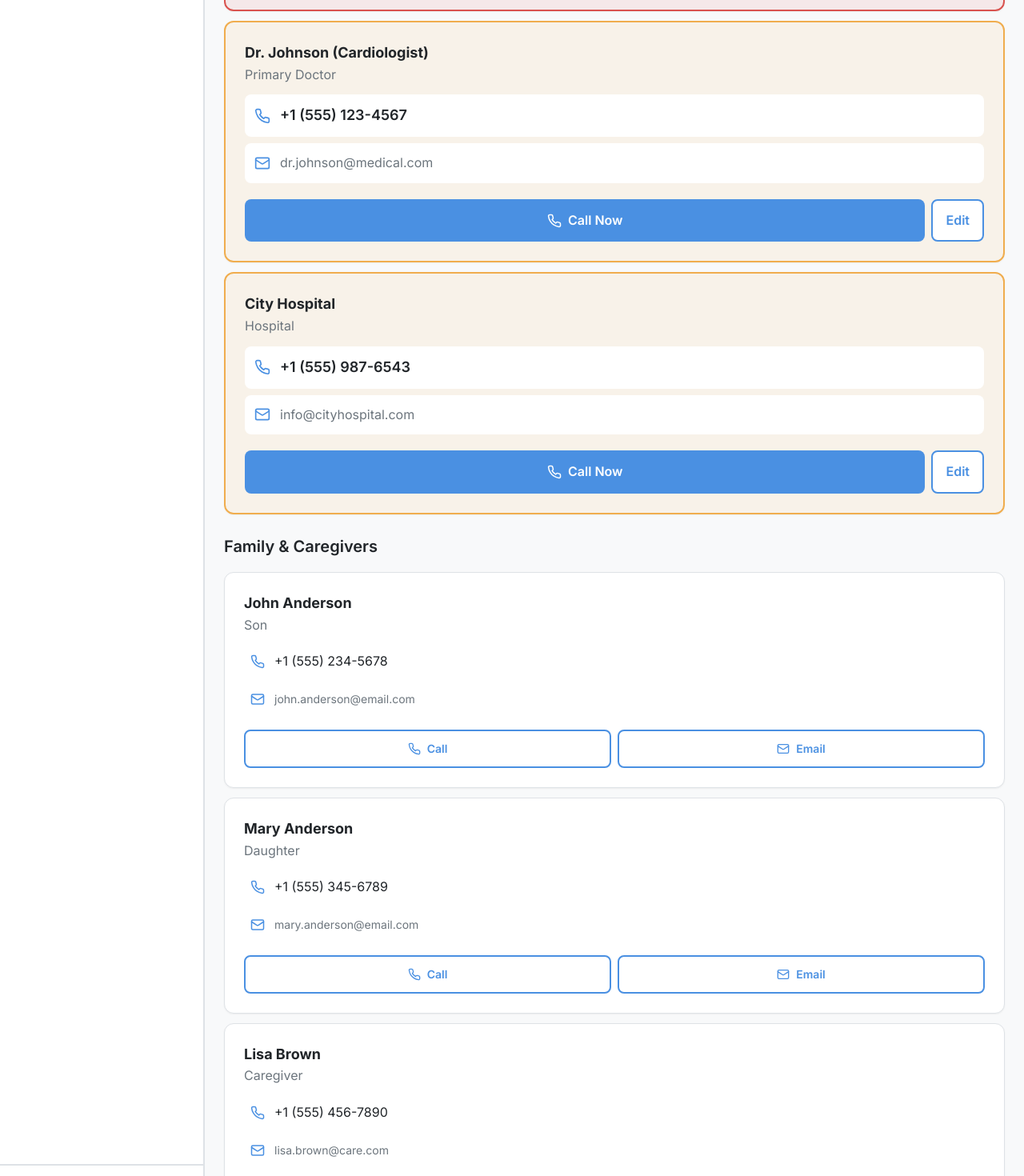
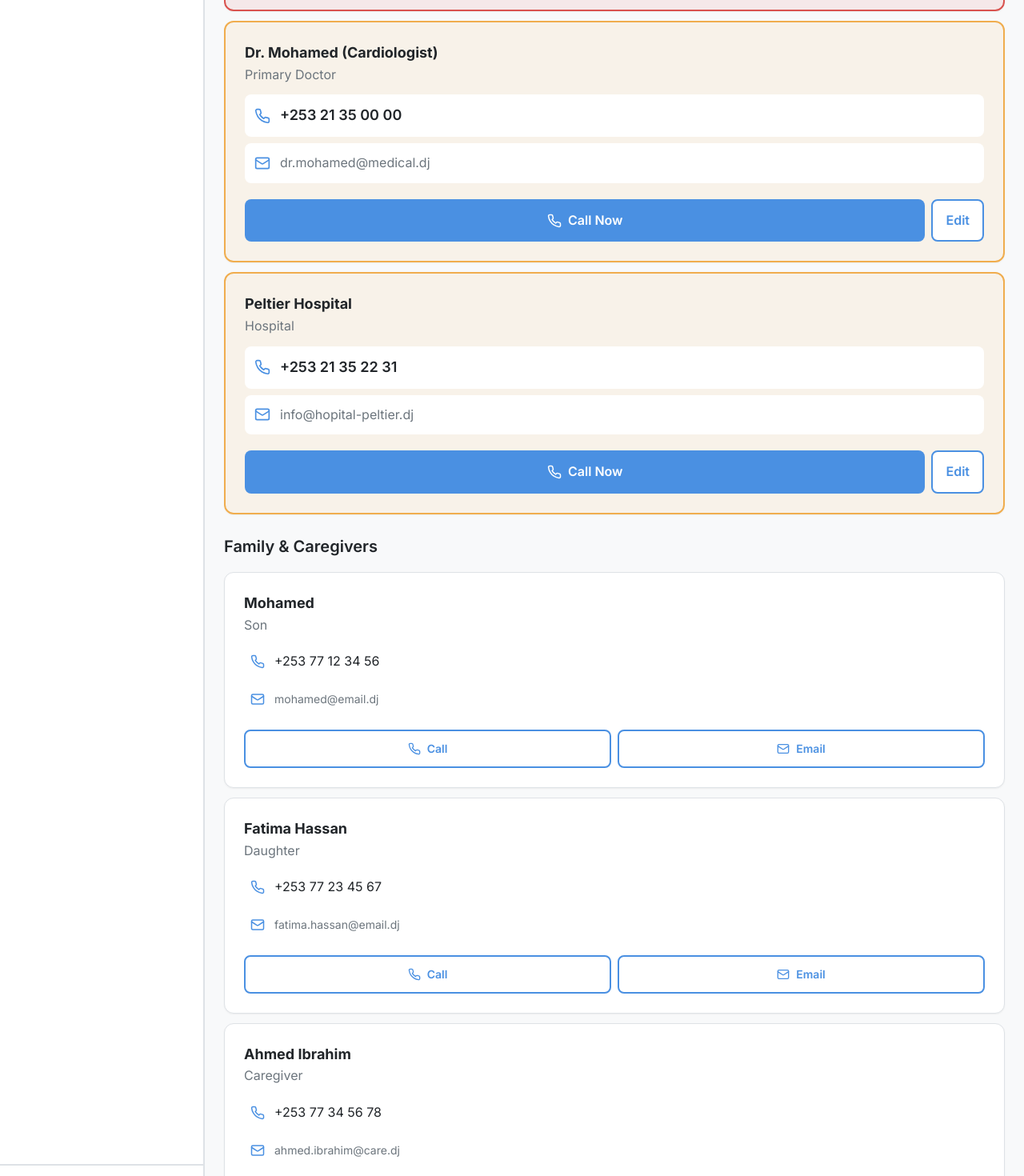
Before and after one commit to medfarahah/hellcare, a Next.js app: page /contacts in a window 1280 px wide. Shown: the part 616-2086 px from the top of the page at 80% size. Built offline with nearby package versions, Linux system fonts and the light colour scheme; sample sign-in values are in the browser's storage.

Commit message:
3th comment

```diff
--- a/src/app/advice/page.tsx
+++ b/src/app/advice/page.tsx
@@ -6,7 +6,7 @@ import { Plus, Stethoscope, Calendar, AlertCircle } from 'lucide-react'
 export default function DoctorAdvice() {
   const adviceList = [
     {
-      doctor: 'Dr. Johnson',
+      doctor: 'Dr. Mohamed',
       specialty: 'Cardiology',
       date: 'Dec 5, 2025',
       title: 'Exercise Recommendations',
@@ -15,7 +15,7 @@ export default function DoctorAdvice() {
       color: 'border-blue-200 bg-blue-50'
     },
     {
-      doctor: 'Dr. Smith',
+      doctor: 'Dr. Ali',
       specialty: 'General Practice',
       date: 'Nov 28, 2025',
       title: 'Medication Timing',
@@ -24,7 +24,7 @@ export default function DoctorAdvice() {
       color: 'border-warning bg-warning/10'
     },
     {
-      doctor: 'Dr. Williams',
+      doctor: 'Dr. Moussa',
       specialty: 'Ophthalmology',
       date: 'Nov 15, 2025',
       title: 'Eye Care Instructions',
--- a/src/app/appointments/page.tsx
+++ b/src/app/appointments/page.tsx
@@ -12,7 +12,7 @@ export default function Appointments() {
   const [showSuccess, setShowSuccess] = useState(false)
   const [appointments, setAppointments] = useState([
     {
-      doctor: 'Dr. Johnson',
+      doctor: 'Dr. Mohamed',
       specialty: 'Cardiology',
       date: 'Tomorrow, Dec 11',
       time: '10:00 AM',
@@ -21,7 +21,7 @@ export default function Appointments() {
       color: 'border-primary bg-primary-light'
     },
     {
-      doctor: 'Dr. Smith',
+      doctor: 'Dr. Ali',
       specialty: 'General Practice',
       date: 'Dec 18, 2025',
       time: '2:00 PM',
@@ -30,7 +30,7 @@ export default function Appointments() {
       color: 'border-neutral-border'
     },
     {
-      doctor: 'Dr. Williams',
+      doctor: 'Dr. Moussa',
       specialty: 'Ophthalmology',
       date: 'Dec 28, 2025',
       time: '11:30 AM',
@@ -68,7 +68,7 @@ export default function Appointments() {
   }
   const pastAppointments = [
     {
-      doctor: 'Dr. Brown',
+      doctor: 'Dr. Ali',
       specialty: 'Neurology',
       date: 'Dec 3, 2025',
       time: '9:00 AM',
@@ -111,7 +111,7 @@ export default function Appointments() {
               <div>
                 <h3 className="font-semibold text-lg">Next Appointment</h3>
                 <p className="text-neutral-textSecondary">
-                <span className="font-bold">Tomorrow</span> with Dr. Johnson at 10:00 AM
+                  <span className="font-bold">Tomorrow</span> with Dr. Mohamed at 10:00 AM
                 </p>
               </div>
             </div>
--- a/src/app/contacts/page.tsx
+++ b/src/app/contacts/page.tsx
@@ -14,18 +14,18 @@ export default function EmergencyContacts() {
       color: 'border-error bg-error/10'
     },
     {
-      name: 'Dr. Johnson (Cardiologist)',
+      name: 'Dr. Mohamed (Cardiologist)',
       relationship: 'Primary Doctor',
-      phone: '+1 (555) 123-4567',
-      email: 'dr.johnson@medical.com',
+      phone: '+253 21 35 00 00',
+      email: 'dr.mohamed@medical.dj',
       priority: 'high',
       color: 'border-warning bg-warning/10'
     },
     {
-      name: 'City Hospital',
+      name: 'Peltier Hospital',
       relationship: 'Hospital',
-      phone: '+1 (555) 987-6543',
-      email: 'info@cityhospital.com',
+      phone: '+253 21 35 22 31',
+      email: 'info@hopital-peltier.dj',
       priority: 'high',
       color: 'border-warning bg-warning/10'
     },
@@ -33,22 +33,22 @@ export default function EmergencyContacts() {
 
   const familyContacts = [
     {
-      name: 'John Anderson',
+      name: 'Mohamed',
       relationship: 'Son',
-      phone: '+1 (555) 234-5678',
-      email: 'john.anderson@email.com',
+      phone: '+253 77 12 34 56',
+      email: 'mohamed@email.dj',
     },
     {
-      name: 'Mary Anderson',
+      name: 'Fatima Hassan',
       relationship: 'Daughter',
-      phone: '+1 (555) 345-6789',
-      email: 'mary.anderson@email.com',
+      phone: '+253 77 23 45 67',
+      email: 'fatima.hassan@email.dj',
     },
     {
-      name: 'Lisa Brown',
+      name: 'Ahmed Ibrahim',
       relationship: 'Caregiver',
-      phone: '+1 (555) 456-7890',
-      email: 'lisa.brown@care.com',
+      phone: '+253 77 34 56 78',
+      email: 'ahmed.ibrahim@care.dj',
     },
   ]
 
--- a/src/app/login/page.tsx
+++ b/src/app/login/page.tsx
@@ -29,7 +29,7 @@ export default function Login() {
 
   const fillDemoCredentials = (userType: 'patient' | 'caregiver') => {
     if (userType === 'patient') {
-      setEmail('sarah@demo.com')
+      setEmail('patient@demo.com')
       setPassword('demo123')
     } else {
       setEmail('caregiver@demo.com')
@@ -156,7 +156,7 @@ export default function Login() {
                   </button>
                 </div>
                 <p className="text-sm text-neutral-textSecondary">
-                  <span className="font-semibold">Email:</span> sarah@demo.com
+                  <span className="font-semibold">Email:</span> patient@demo.com
                 </p>
                 <p className="text-sm text-neutral-textSecondary">
                   <span className="font-semibold">Password:</span> demo123
--- a/src/app/page.tsx
+++ b/src/app/page.tsx
@@ -117,7 +117,7 @@ export default function Dashboard() {
                 <Calendar className="text-white" size={28} />
               </div>
               <div className="flex-1">
-                <p className="font-bold text-lg mb-1">Dr. Johnson - Cardiology</p>
+                <p className="font-bold text-lg mb-1">Dr. Mohamed - Cardiology</p>
                 <p className="text-neutral-textSecondary mb-2">Tomorrow, Dec 11 at 10:00 AM</p>
                 <p className="text-sm text-neutral-textSecondary">City Medical Center, Room 302</p>
               </div>
--- a/src/app/profile/page.tsx
+++ b/src/app/profile/page.tsx
@@ -64,7 +64,7 @@ export default function Profile() {
                 <Phone className="text-primary" size={24} />
                 <div>
                   <p className="text-sm text-neutral-textSecondary">Phone</p>
-                  <p className="font-semibold text-lg">+1 (555) 123-4567</p>
+                  <p className="font-semibold text-lg">+253 77 12 34 56</p>
                 </div>
               </div>
 
@@ -72,7 +72,7 @@ export default function Profile() {
                 <Calendar className="text-primary" size={24} />
                 <div>
                   <p className="text-sm text-neutral-textSecondary">Date of Birth</p>
-                  <p className="font-semibold text-lg">March 15, 1950</p>
+                  <p className="font-semibold text-lg">January 15, 1955</p>
                 </div>
               </div>
 
@@ -80,7 +80,7 @@ export default function Profile() {
                 <MapPin className="text-primary" size={24} />
                 <div>
                   <p className="text-sm text-neutral-textSecondary">Address</p>
-                  <p className="font-semibold text-lg">123 Main Street, City, State 12345</p>
+                  <p className="font-semibold text-lg">Quartier 7, Djibouti City, Djibouti</p>
                 </div>
               </div>
             </div>
--- a/src/app/records/page.tsx
+++ b/src/app/records/page.tsx
@@ -9,28 +9,28 @@ export default function MedicalRecords() {
       title: 'Lab Results - Blood Test',
       date: 'Dec 5, 2025',
       type: 'Lab Report',
-      doctor: 'Dr. Johnson',
+      doctor: 'Dr. Mohamed',
       color: 'bg-blue-50 border-blue-200'
     },
     {
       title: 'Prescription - Metformin',
       date: 'Nov 28, 2025',
       type: 'Prescription',
-      doctor: 'Dr. Smith',
+      doctor: 'Dr. Ali',
       color: 'bg-green-50 border-green-200'
     },
     {
       title: 'X-Ray - Chest',
       date: 'Nov 15, 2025',
       type: 'Imaging',
-      doctor: 'Dr. Williams',
+      doctor: 'Dr. Moussa',
       color: 'bg-purple-50 border-purple-200'
     },
     {
       title: 'Consultation Notes',
       date: 'Nov 10, 2025',
       type: 'Consultation',
-      doctor: 'Dr. Brown',
+      doctor: 'Dr. Ali',
       color: 'bg-orange-50 border-orange-200'
     },
   ]
--- a/src/components/Appointments/BookAppointmentModal.tsx
+++ b/src/components/Appointments/BookAppointmentModal.tsx
@@ -103,7 +103,7 @@ export default function BookAppointmentModal({ isOpen, onClose, onSubmit }: Book
                 value={formData.doctorName}
                 onChange={(e) => handleChange('doctorName', e.target.value)}
                 className={`input ${errors.doctorName ? 'border-error' : ''}`}
-              placeholder="Dr. Smith"
+                placeholder="Dr. Mohamed"
               />
             {errors.doctorName && (
               <p className="text-error text-sm mt-1">{errors.doctorName}</p>
--- a/src/contexts/AuthContext.tsx
+++ b/src/contexts/AuthContext.tsx
@@ -23,16 +23,16 @@ const AuthContext = createContext<AuthContextType | undefined>(undefined)
 const DEMO_USERS = [
   {
     id: '1',
-    email: 'sarah@demo.com',
+    email: 'patient@demo.com',
     password: 'demo123',
-    name: 'Sarah Anderson',
+    name: 'Abdifatah Ismail',
     role: 'patient' as const
   },
   {
     id: '2',
     email: 'caregiver@demo.com',
     password: 'demo123',
-    name: 'John Anderson',
+    name: 'Mohamed',
     role: 'caregiver' as const
   }
 ]
```
Also changed, not shown: 1 other file (tests, documents, lock files or other folders). Lines whose indentation alone changed are shown as unchanged.
